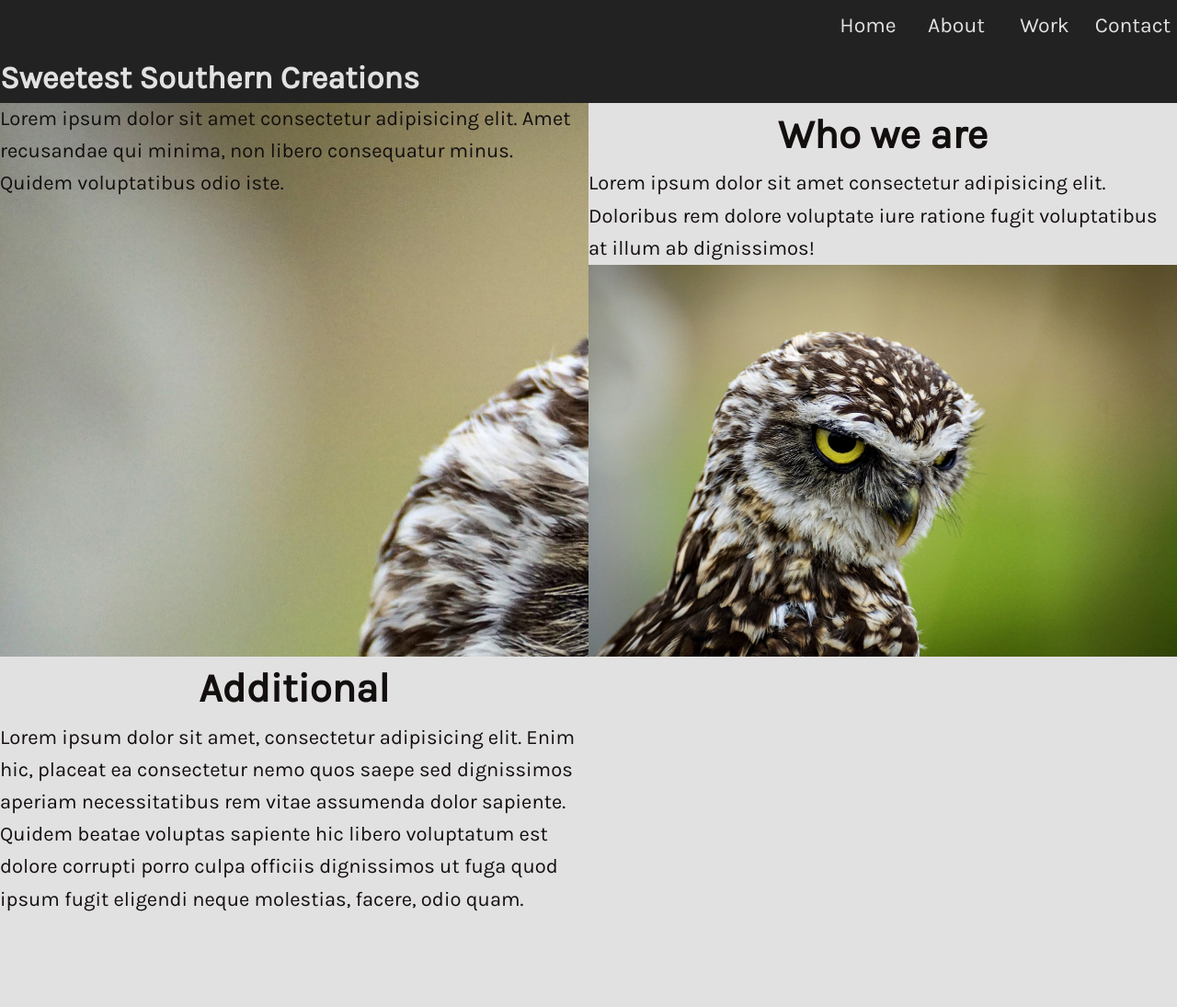
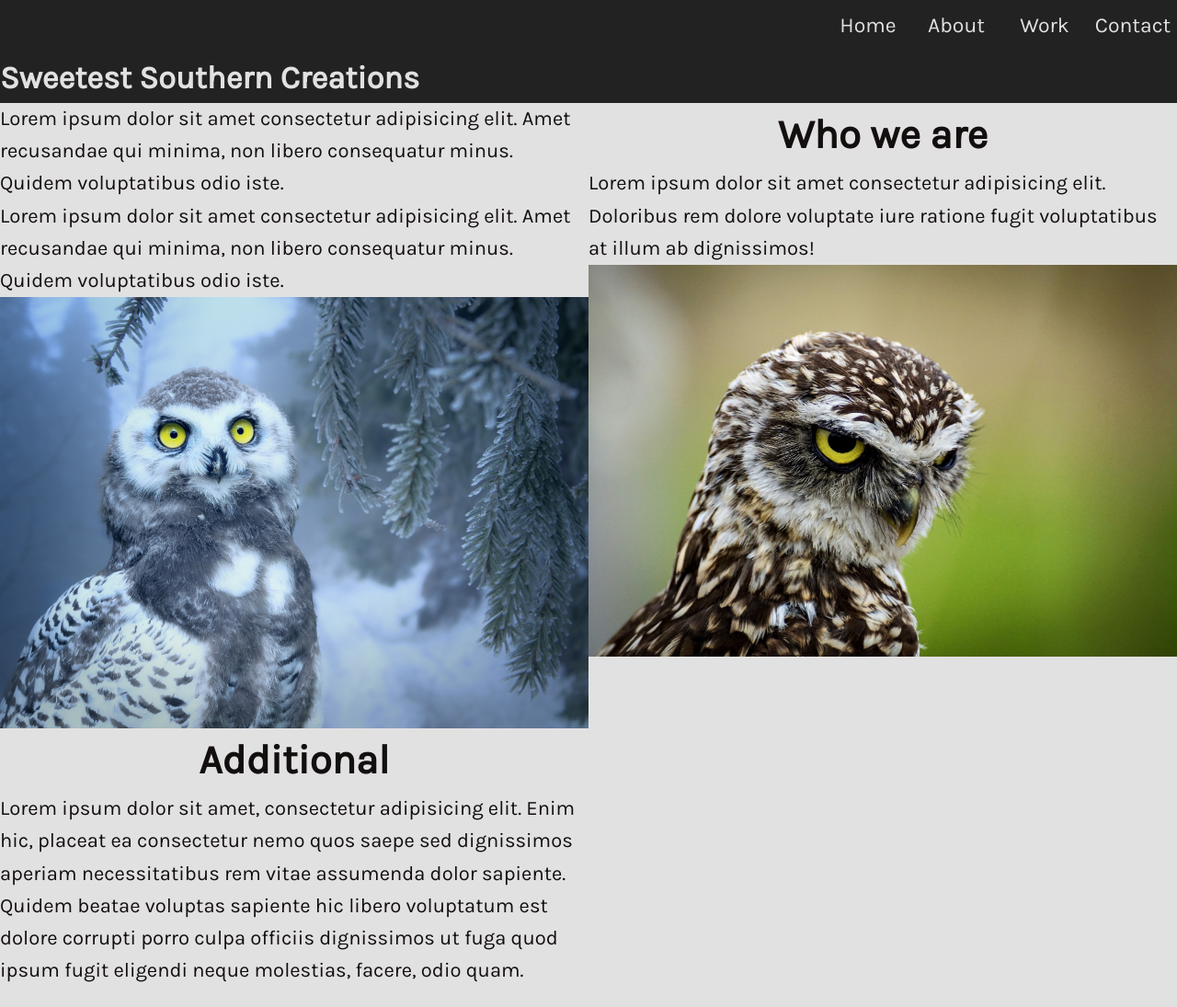
Before and after one commit to Joey-Robinson/SweetestSouthernCreations, a website: page index.html in a window 1280 px wide. Shown: the top 1095 px of the page at 92% size. Drawn offline with Linux system fonts and the light colour scheme.

Commit message:
Just testing some stuff out

```diff
--- a/index.html
+++ b/index.html
@@ -43,6 +43,8 @@
       <div class="home-greeting greeting">
         <p>Lorem ipsum dolor sit amet consectetur adipisicing elit. Amet recusandae qui minima, non libero consequatur
           minus. Quidem voluptatibus odio iste.</p>
+        <p>Lorem ipsum dolor sit amet consectetur adipisicing elit. Amet recusandae qui minima, non libero consequatur
+          minus. Quidem voluptatibus odio iste.</p>
       </div>
       <div class="home-cta">
         <h1>Who we are</h1>
--- a/src/index.js
+++ b/src/index.js
@@ -31,9 +31,12 @@ changeFavIcon(favImage);
 // const greetingImage = document.createElement("img");
 // greetingImage.src = greetingImageSource;
 // greeting.appendChild(greetingImage);
+
 const welcome = document.querySelector(".greeting");
-welcome.style.backgroundImage = "url(../images/owl001.jpg)";
-// welcome.style.marginTop = "1rem";
+const welcomeImage = document.createElement("img");
+const welcomeImageSource = "../images/owl002.jpg";
+welcomeImage.src = welcomeImageSource;
+welcome.appendChild(welcomeImage);
 
 const openUrl = url => {
   const newTab = window.open();
--- a/src/sass/components/_nav.scss
+++ b/src/sass/components/_nav.scss
@@ -10,7 +10,9 @@
   grid-template-columns: 70% repeat(4, 1fr);
 
   &-slide {
-    padding: 1rem 0 .5rem 1.1rem;
+    justify-self: center;
+    align-self: center;
+    padding: 0 0 0 1rem;
     width: 5rem;
 
     & svg {
@@ -65,13 +67,14 @@
 
     & h1 {
       text-align: center;
-      padding: 1rem 1rem 0 0;
+      padding: .5rem 1rem 1rem 0;
       grid-row: 1;
       grid-column: 2;
-      font-size: 2rem;
+      font-size: 2.2rem;
     }
 
     &-slide {
+      padding: .45rem 0 0 1rem;
       grid-row: 1;
       grid-column: 1;
     }
--- a/src/sass/pages/_index.scss
+++ b/src/sass/pages/_index.scss
@@ -9,36 +9,32 @@
   grid-template-rows: 1fr 30rem 40rem;
 
   @include respond(phone) {
-    grid-template-columns: 1fr 10rem;
+    grid-template-columns: 1fr;
     grid-template-rows: 100vh max-content max-content;
     font-size: $smallFont;
+
+    & p {
+      padding: 1.3rem 1rem 1.3rem 1rem;
+    }
 
     & h1 {
       font-size: $mediumHeading;
     }
 
     &-greeting {
-      grid-column: 1 / -1;
+      grid-column: 1;
       grid-row: 1;
-      background-position: center;
-      background-repeat: no-repeat;
-      background-size: auto;
+      animation: fadeInLeft 1s ease-in-out;
 
-      & h1 {
-        background: $primaryColor;
-        color: $headerWhite;
+      & img {
+        padding: 1rem 1rem 2rem 1rem;
       }
     }
 
-    &-welcome {
-      height: 100%;
-      animation: fadeInLeft 1s ease-in-out;
-    }
-
     &-cta {
-      grid-column: 1 / -1;
+      grid-column: 1;
       grid-row: 2;
-
+      padding: 1rem 0 0 0;
 
       & h1 {
         background: $primaryColor;
@@ -47,7 +43,7 @@
     }
 
     &-additional {
-      grid-column: 1 / -1;
+      grid-column: 1;
       grid-row: -1;
 
       & h1 {
@@ -58,7 +54,7 @@
 
     & h1 {
       font-size: $bigHeading;
-      grid-column: 1 / 3;
+      grid-column: 1;
     }
   }
 
```
Also changed, not shown: dist/css/main.css.
